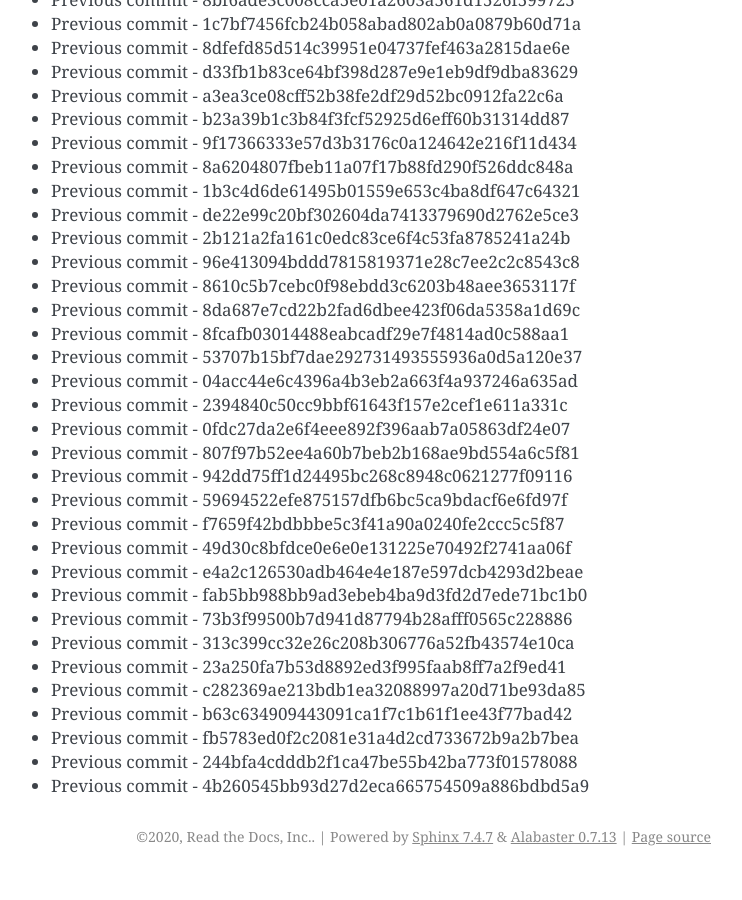
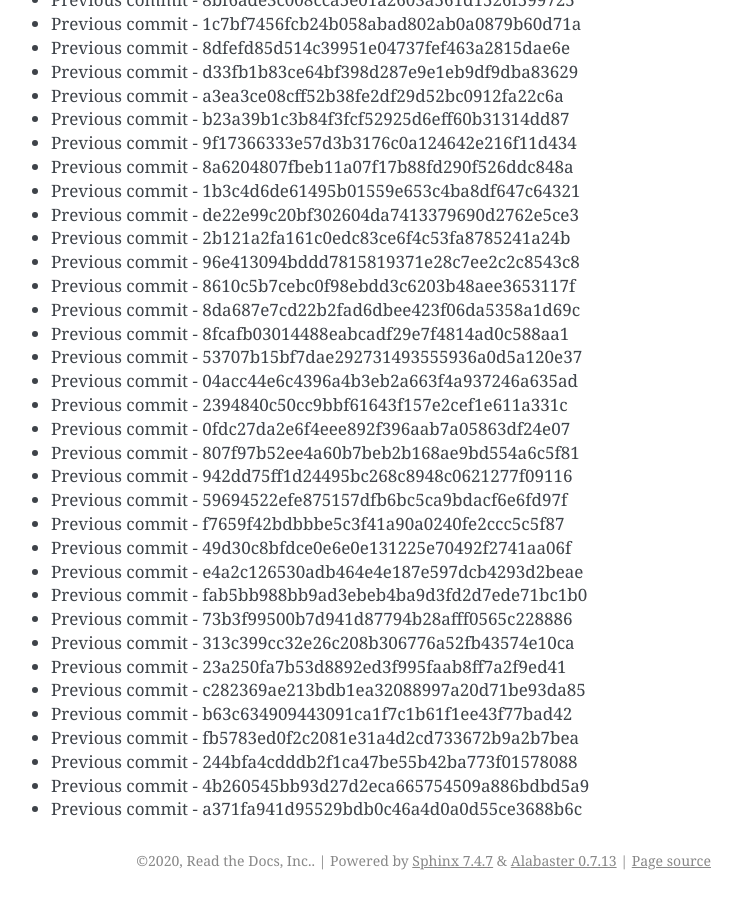
Before and after one commit to readthedocs/rtd-git-stresstest, a Sphinx documentation site: the page built from docs/updates.rst, in a window 1280 px wide and 900 px high, scrolled down 17075 px. Shown: the whole window, without its empty margins (399-1141 px from the left). Built offline with Sphinx 7.4.7, drawn with Linux system fonts in a browser that asks for light colours; before the commit the page ends 17951 px from its top, so only the background shows below that.

Commit message:
Generating commit from previous: a371fa941d95529bdb0c46a4d0a0d55ce3688b6c

```diff
--- a/docs/updates.rst
+++ b/docs/updates.rst
@@ -749,3 +749,4 @@ It can be tested for any performance characteristics.
 * Previous commit - fb5783ed0f2c2081e31a4d2cd733672b9a2b7bea
 * Previous commit - 244bfa4cdddb2f1ca47be55b42ba773f01578088
 * Previous commit - 4b260545bb93d27d2eca665754509a886bdbd5a9
+* Previous commit - a371fa941d95529bdb0c46a4d0a0d55ce3688b6c
```
